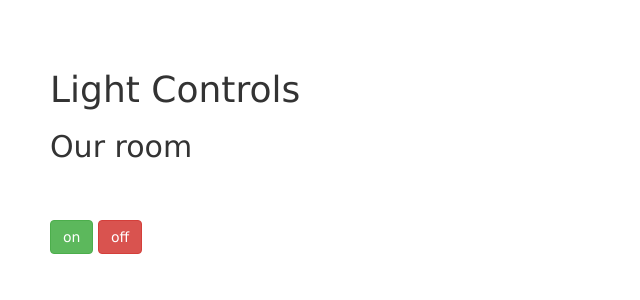
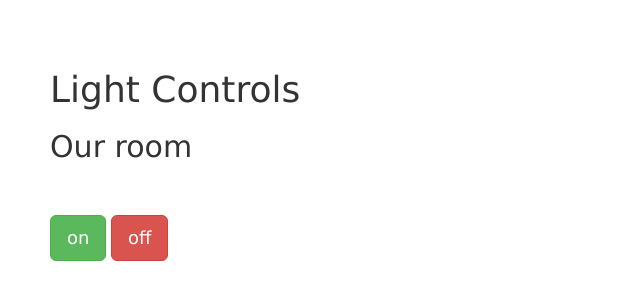
Before and after one commit to thefinn93/x10web, a website: page static/index.html in a window 1280 px wide. Shown: the whole page, without its empty margins (0-640 px from the left). Drawn offline with nearby package versions, Linux system fonts and the light colour scheme.

Commit message:
Increased size of the buttons

```diff
--- a/static/index.html
+++ b/static/index.html
@@ -9,8 +9,8 @@
   <body>
     <h1>Light Controls</h1>
     <h2>Our room</h2><br />
-    <a href="#" class="btn btn-success action" data-housecode="A" data-unit="1" data-action="on">on</a>
-    <a href="#" class="btn btn-danger action" data-housecode="A" data-unit="1" data-action="off">off</a>
+    <a href="#" class="btn btn-lg btn-success action" data-housecode="A" data-unit="1" data-action="on">on</a>
+    <a href="#" class="btn btn-lg btn-danger action" data-housecode="A" data-unit="1" data-action="off">off</a>
     <script src="/vendor/jquery/dist/jquery.min.js" type="text/javascript"></script>
     <script src="/lights.js" type="text/javascript"></script>
   </body>
```
